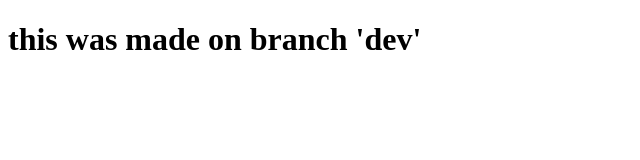
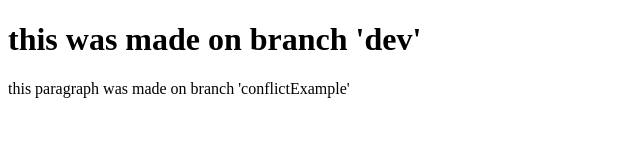
Before and after one commit to andybaaall/gitTutorial2, a plain HTML site: page index.html in a window 1280 px wide. Shown: the whole page, without its empty margins (0-640 px from the left). Drawn offline with Linux system fonts and the light colour scheme.

Commit message:
added new p tag

```diff
--- a/index.html
+++ b/index.html
@@ -6,5 +6,6 @@
   </head>
   <body>
     <h1>this was made on branch 'dev'</h1>
+    <p>this paragraph was made on branch 'conflictExample'</p>
   </body>
 </html>
```
